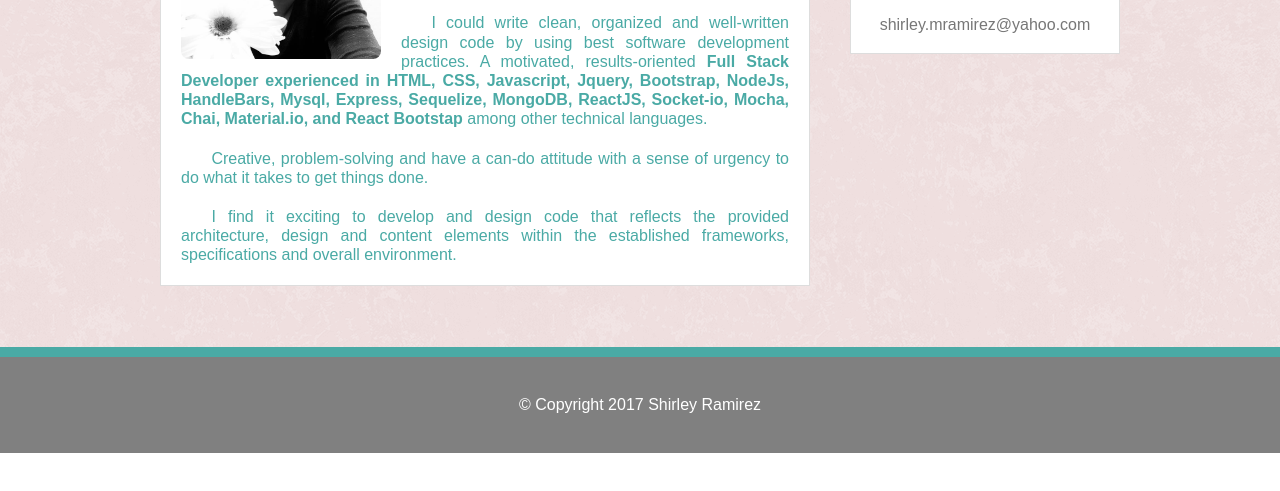
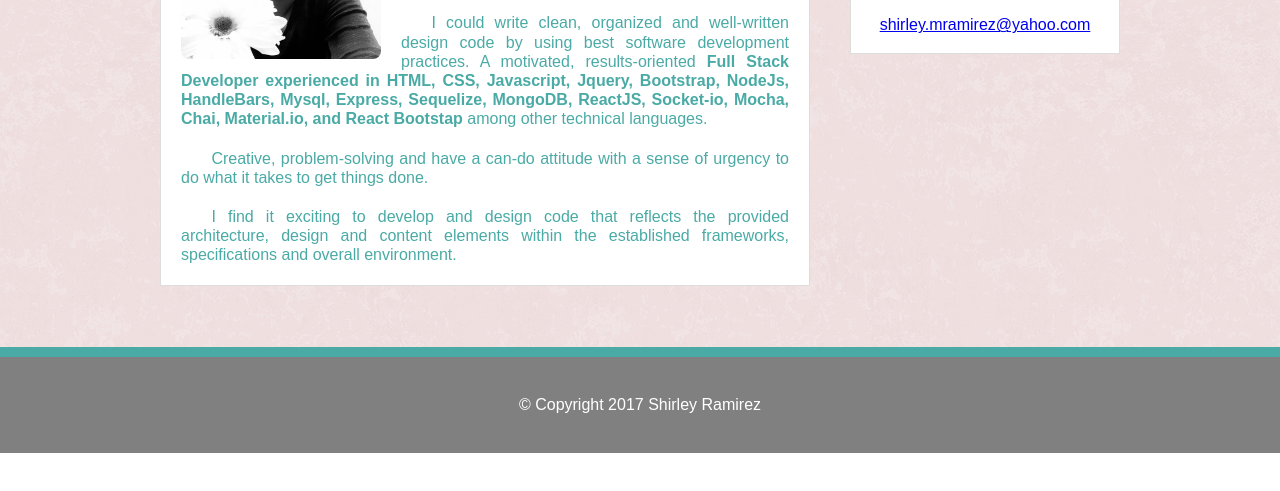
Before and after one commit to shirleymramirez/Responsive-Portfolio, a plain HTML site: page index.html in a window 1280 px wide. Shown: the part 347-838 px from the top of the page. Drawn offline with Linux system fonts and the light colour scheme.

Commit message:
edit email link

```diff
--- a/index.html
+++ b/index.html
@@ -66,7 +66,9 @@
                 <a href="https://www.linkedin.com/in/shirley-ramirez-25b157133/" target="_blank"><img src="./assets/images/linkedln_icon.png" alt="linkedin Icon"></a>
 
                 <h3>Email Add:</h3>
-                <a>shirley.mramirez@yahoo.com</a>
+                <a href="mailto:shirley.mramirez@yahoo.com?Subject=Hello%20Shirley" target="_top">
+                 shirley.mramirez@yahoo.com
+                </a>
 
                 <!-- Link with StackOverflow -->
                 <!-- <a href="https://stackoverflow.com/users/8518556/shirley" target="_blank"><img src="./assets/images/stackoverflow_icon.png" alt="stackoverflow Icon"></a> -->
```
